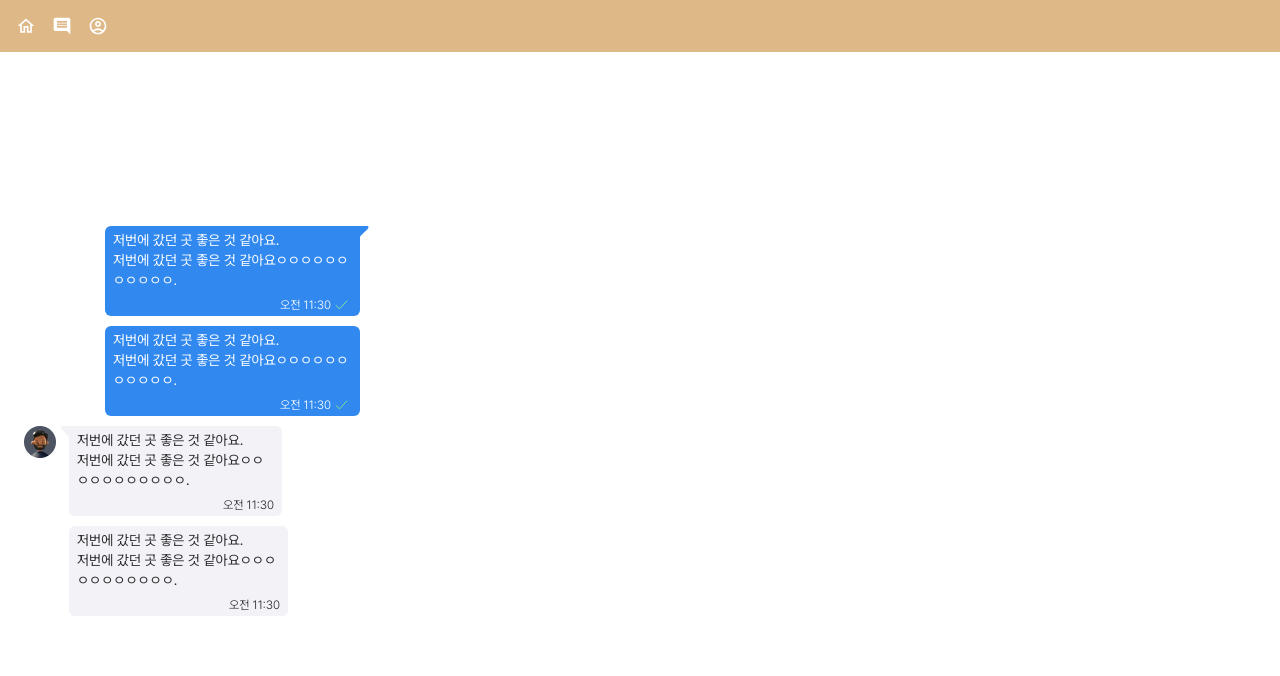
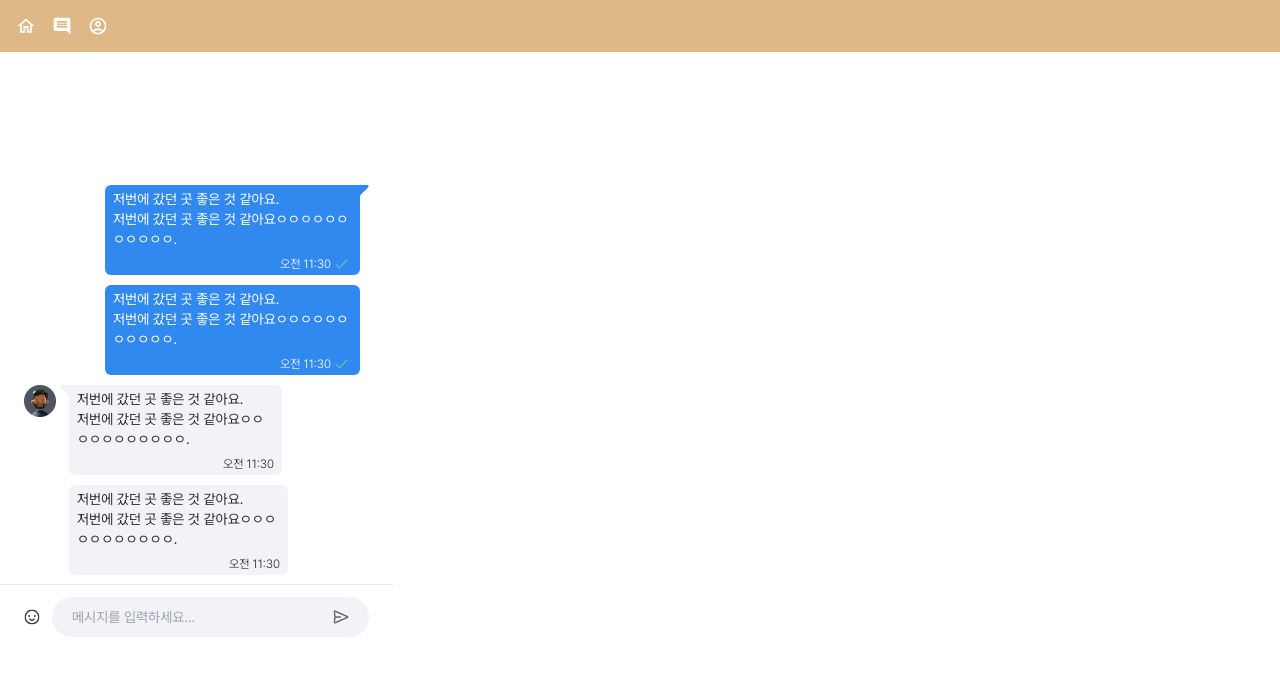
Before and after one commit to DevKor-github/onboarding-team2-fe, a React (Vite) app: page /chat in a window 1280 px wide. Shown: the top 676 px of the page. Built offline with nearby package versions, Linux system fonts and the light colour scheme; no server answers.

Commit message:
feat: MessageInput 컴포넌트 구현

```diff
--- /dev/null
+++ b/src/components/MessageInput/MessageInput.tsx
@@ -0,0 +1,44 @@
+import './messageInput.css';
+
+function MessageInput() {
+  return (
+    <div className="message-input-container shadow-top">
+      <button>
+        <img src="src/assets/IconButton.svg" className="message-icon-button" />
+      </button>
+      <div className="message-input-area">
+        <input className="message-input" placeholder="메시지를 입력하세요..." />
+        <button className="message-send-button">
+          <svg
+            width="16"
+            height="17"
+            viewBox="0 0 16 17"
+            fill="none"
+            xmlns="http://www.w3.org/2000/svg"
+          >
+            <g id="paper-airplane" clip-path="url(#clip0_10_1517)">
+              <path
+                id="Icon"
+                fill-rule="evenodd"
+                clip-rule="evenodd"
+                d="M1.59168 3.21245L2.38083 7.75004H7.25001C7.66422 7.75004 8.00001 8.08582 8.00001 8.50004C8.00001 8.91425 7.66422 9.25004 7.25001 9.25004H2.38083L1.59168 13.7876L13.9294 8.50004L1.59168 3.21245ZM0.988747 8.50004L0.0636748 3.18087C-0.0111098 2.75086 0.128032 2.31135 0.436661 2.00272C0.824446 1.61494 1.40926 1.50231 1.91333 1.71834L15.3157 7.4622C15.7308 7.64013 16 8.04835 16 8.50004C16 8.95172 15.7308 9.35995 15.3157 9.53788L1.91333 15.2817C1.40926 15.4978 0.824446 15.3851 0.436661 14.9974C0.128032 14.6887 -0.01111 14.2492 0.0636748 13.8192L0.988747 8.50004Z"
+              />
+            </g>
+            <defs>
+              <clipPath id="clip0_10_1517">
+                <rect
+                  width="16"
+                  height="16"
+                  fill="white"
+                  transform="translate(0 0.5)"
+                />
+              </clipPath>
+            </defs>
+          </svg>
+        </button>
+      </div>
+    </div>
+  );
+}
+
+export default MessageInput;
--- /dev/null
+++ b/src/components/MessageInput/messageInput.css
@@ -0,0 +1,52 @@
+.message-input-container {
+  display: flex;
+  flex-direction: row;
+  align-items: center;
+  width: 393px;
+  padding: 12px 24px 30px 24px;
+  gap: 12px;
+
+  background: var(--bgffffff);
+}
+
+.message-icon-button {
+  width: 16px;
+  height: 16px;
+  flex-shrink: 0;
+}
+
+.message-input-area {
+  display: flex;
+  justify-content: center;
+  align-items: center;
+  flex: 1 0 0;
+  max-height: 129px;
+  padding: 12px 20px;
+  gap: 20px;
+  border-radius: 30px;
+  background: var(--bg-1);
+}
+
+.message-input {
+  color: var(--label-3);
+  font-size: 14px;
+  font-style: normal;
+  font-weight: 400;
+  line-height: normal;
+  background: transparent;
+  width: 241px;
+  outline: none;
+}
+
+.message-send-button svg {
+  width: 16px;
+  height: 16px;
+}
+
+.message-input:not(:placeholder-shown) + .message-send-button path {
+  fill: var(--primary);
+}
+
+.message-input:placeholder-shown + .message-send-button path {
+  fill: var(--label-3);
+}
--- a/src/pages/chat/Chat.tsx
+++ b/src/pages/chat/Chat.tsx
@@ -1,5 +1,7 @@
+/* Components */
 import MessageBubbleOther from '../../components/MessageBubble/MessageBubbleOther';
 import MessageBubbleSelf from '../../components/MessageBubble/MessageBubbleSelf';
+import MessageInput from '../../components/MessageInput/MessageInput';
 import Navbar from '../../components/Navbar';
 
 function Chat() {
@@ -28,6 +30,7 @@ function Chat() {
           time="오전 11:30"
         />
       </div>
+      <MessageInput />
     </div>
   );
 }
```
Also changed, not shown: src/assets/IconButton.svg (added), src/assets/SendButton.svg (added).
